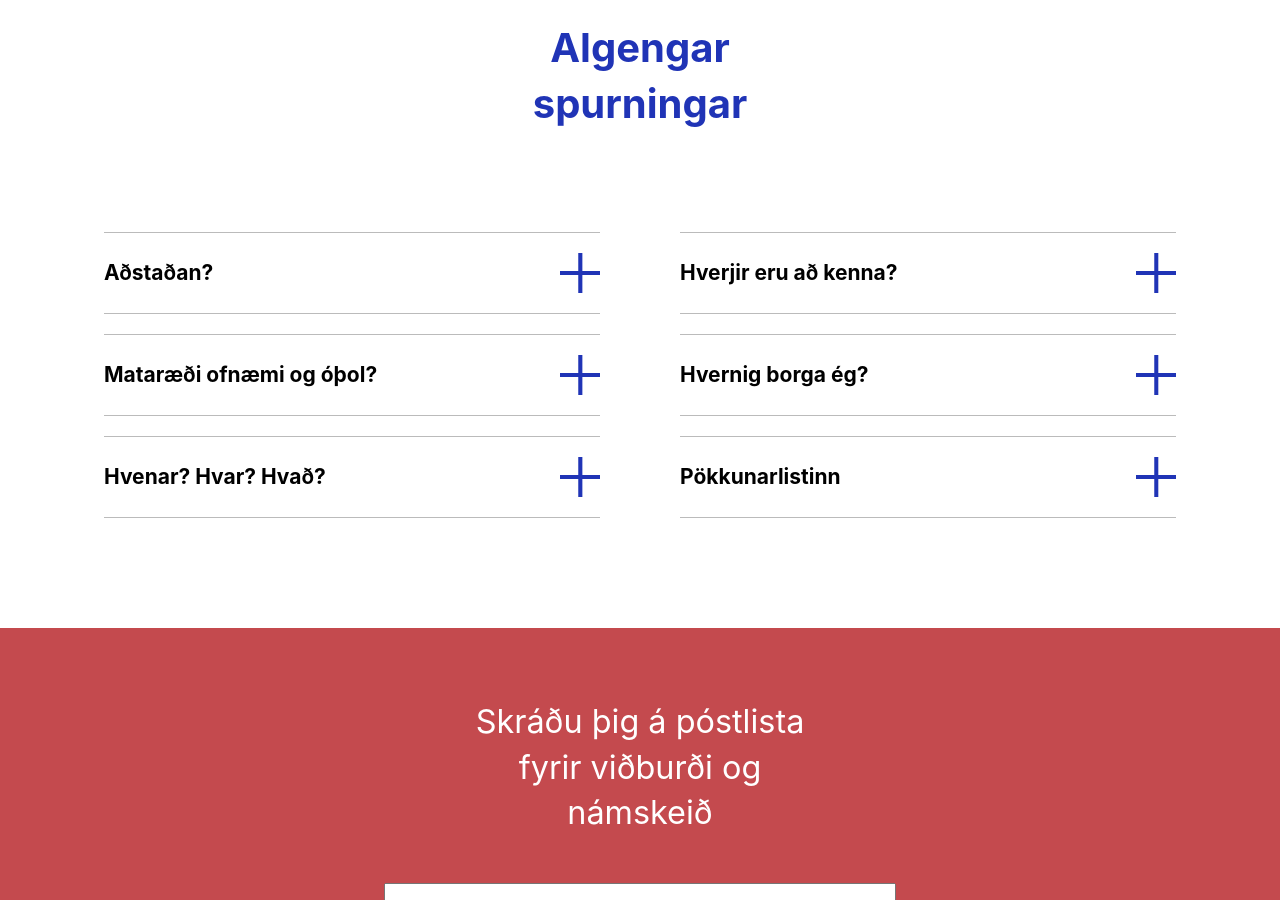
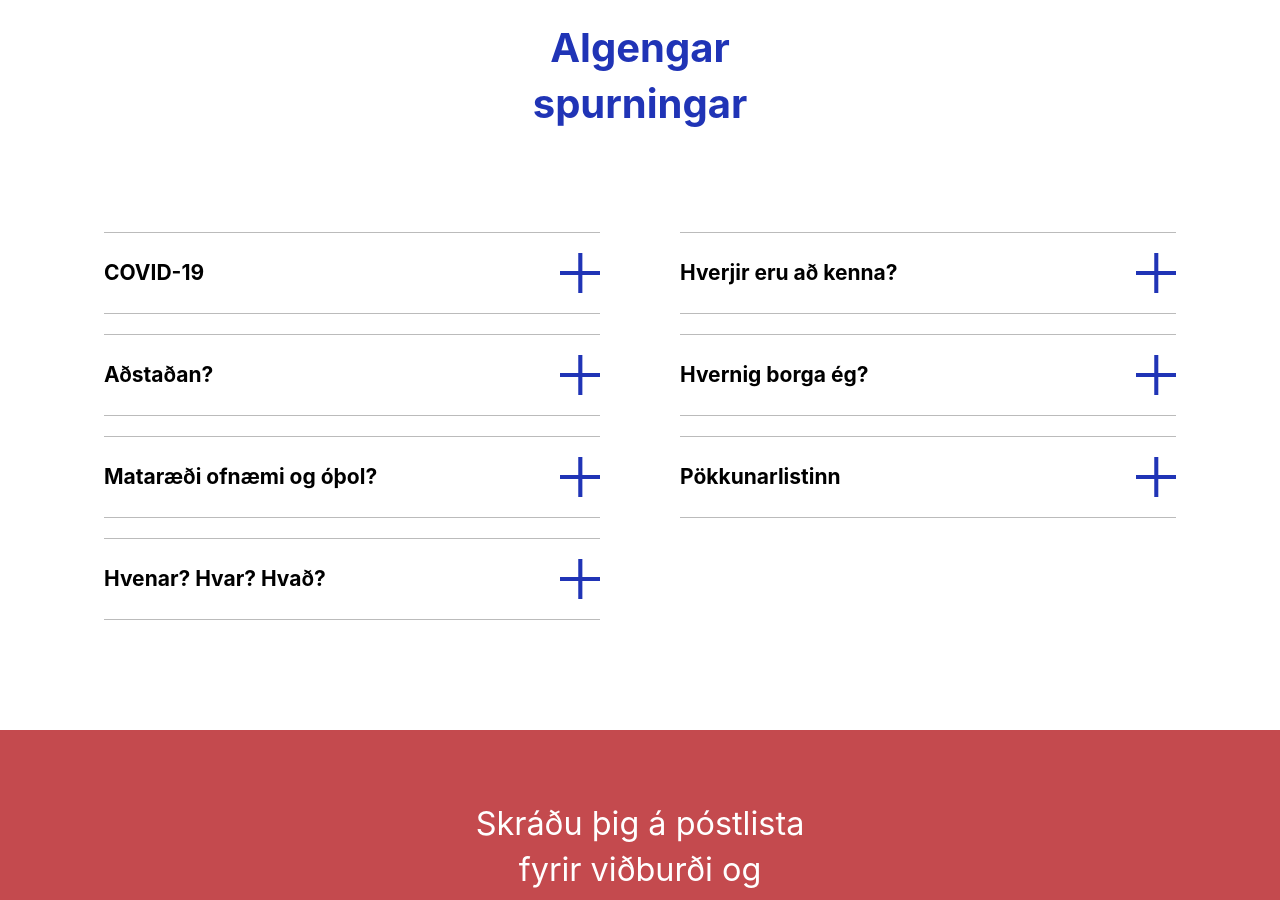
Before and after one commit to viktorhollanders/soguheimar, a Jekyll site: the page built from sumarbudir.html, in a window 1280 px wide and 900 px high, scrolled down 2222 px. Built offline with Jekyll 4.4.1, drawn with Linux system fonts in a browser that asks for light colours.

Commit message:
add COVID-19 to common questions

```diff
--- a/_includes/faq-sumarbudir.html
+++ b/_includes/faq-sumarbudir.html
@@ -6,6 +6,38 @@
 
   <section class="faq-list">
     <ul class="faq-list__left">
+      <li class="faq-list__item">
+        <div class="faq-list__item__question">
+          <p class="qAndA-question__content">COVID-19</p>
+          <img class="opener" src="/icons/close.png" alt="close icon" />
+        </div>
+        <div class="faq-list__item__answer">
+          <p>
+            Ef það þarf að endurgreiða vegna sóttkvíar eða einangrunar barns sem
+            ætlaði að sækja sumarbúðirnar endurgreiða söguheimar að fullu,
+            framvísa þarf vottorði.
+          </p>
+          <p>
+            Ef sumarbúðirnar falla niður vegna aðgerða útaf Covid 19 faraldrinum
+            , sóttkvíar eða einangrunar endurgreiðum við allt námskeiðsgjald
+            nema að sú staða komu upp viku eða skemur fyrir sumarbúðir þá munum
+            við endurgreiða námskeiðsgjald og helming staðfestinga gjaldsins
+            8.500 Kr
+          </p>
+          <p>
+            Ef þið eruð með spurningar varðandi eitthvað sem varða COVID-19
+            endilega sendið okkur línu á
+            <a
+              style="color: hsl(232, 70%, 42%); font-weight: 600;"
+              href="mailto:{{ site.email }}"
+            >
+              {{ site.email }}
+            </a>
+            Við munum svo uppfæra þenna dálk eftir því sem við á.
+          </p>
+        </div>
+      </li>
+
       <li class="faq-list__item">
         <div class="faq-list__item__question">
           <p class="qAndA-question__content">Aðstaðan?</p>
--- a/index.html
+++ b/index.html
@@ -3,7 +3,7 @@ layout: default
 ---
 <section class="index-hero index-bg">
   {% include header.html %}
-  <h2 class="index-hero__subtitle">Komdu með og <br> uplifðu ævintýri</h2>
+  <h2 class="index-hero__subtitle">Komdu með og <br> upplifðu ævintýri</h2>
 </section>
 
 <div class="index-content">
```
